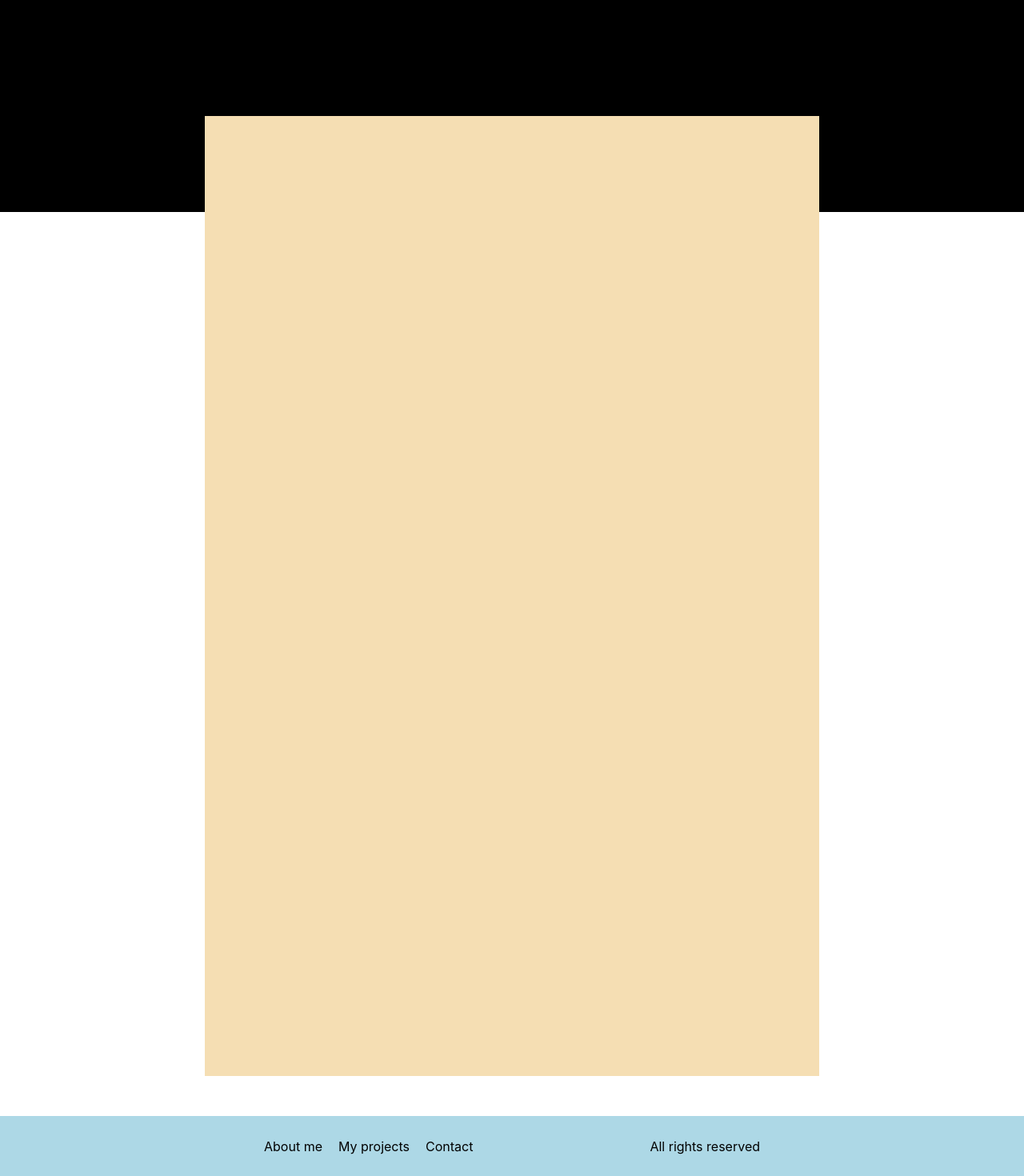
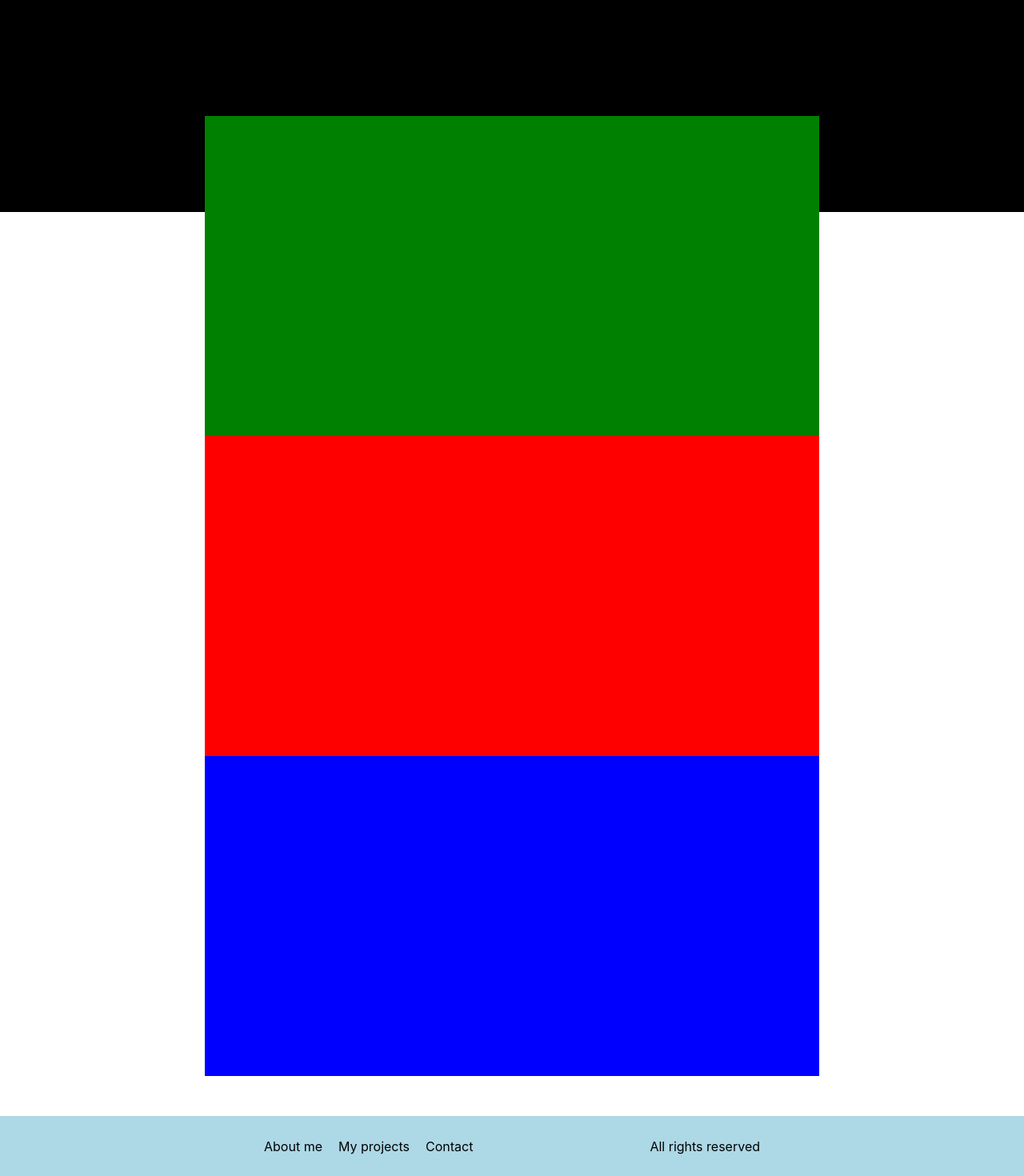
Before and after one commit to bl4drnnr/portfolio-page, a React (Create React App) app in the folder spa-portfolio/: page / in a window 1280 px wide. Shown: the part 415-1885 px from the top of the page at 80% size. Built offline with nearby package versions, Linux system fonts and the light colour scheme.

Commit message:
plain page styles

```diff
--- a/spa-portfolio/src/Components/PlainPage.js
+++ b/spa-portfolio/src/Components/PlainPage.js
@@ -1,9 +1,35 @@
 import React from "react";
+
+const styles = {
+  aboutMe: {
+    width: '100%',
+    height: '50vh',
+    backgroundColor: 'green'
+  },
+  myProject: {
+    width: '100%',
+    height: '50vh',
+    backgroundColor: 'red'
+  },
+  contact: {
+    width: '100%',
+    height: '50vh',
+    backgroundColor: 'blue'
+  }
+}
 
 export default function PlainPage() {
   return (
     <div className="plainPage">
+      <div style={styles.aboutMe}>
 
+      </div>
+      <div style={styles.myProject}>
+
+      </div>
+      <div style={styles.contact}>
+
+      </div>
     </div>
   )
 }
--- a/spa-portfolio/src/index.js
+++ b/spa-portfolio/src/index.js
@@ -11,7 +11,4 @@ ReactDOM.render(
   document.getElementById('root')
 );
 
-// If you want to start measuring performance in your app, pass a function
-// to log results (for example: reportWebVitals(console.log))
-// or send to an analytics endpoint. Learn more: https://bit.ly/CRA-vitals
 reportWebVitals();
```
